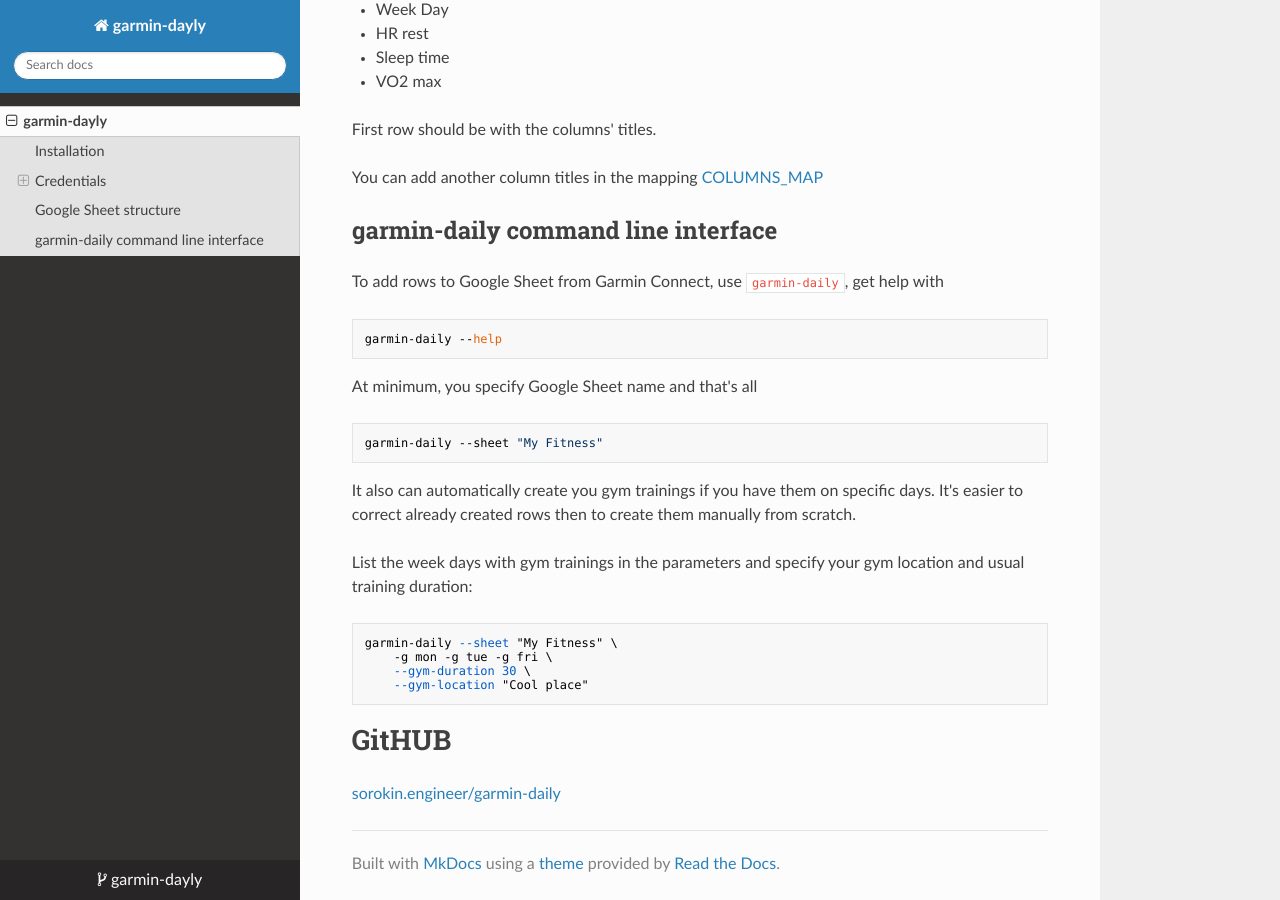
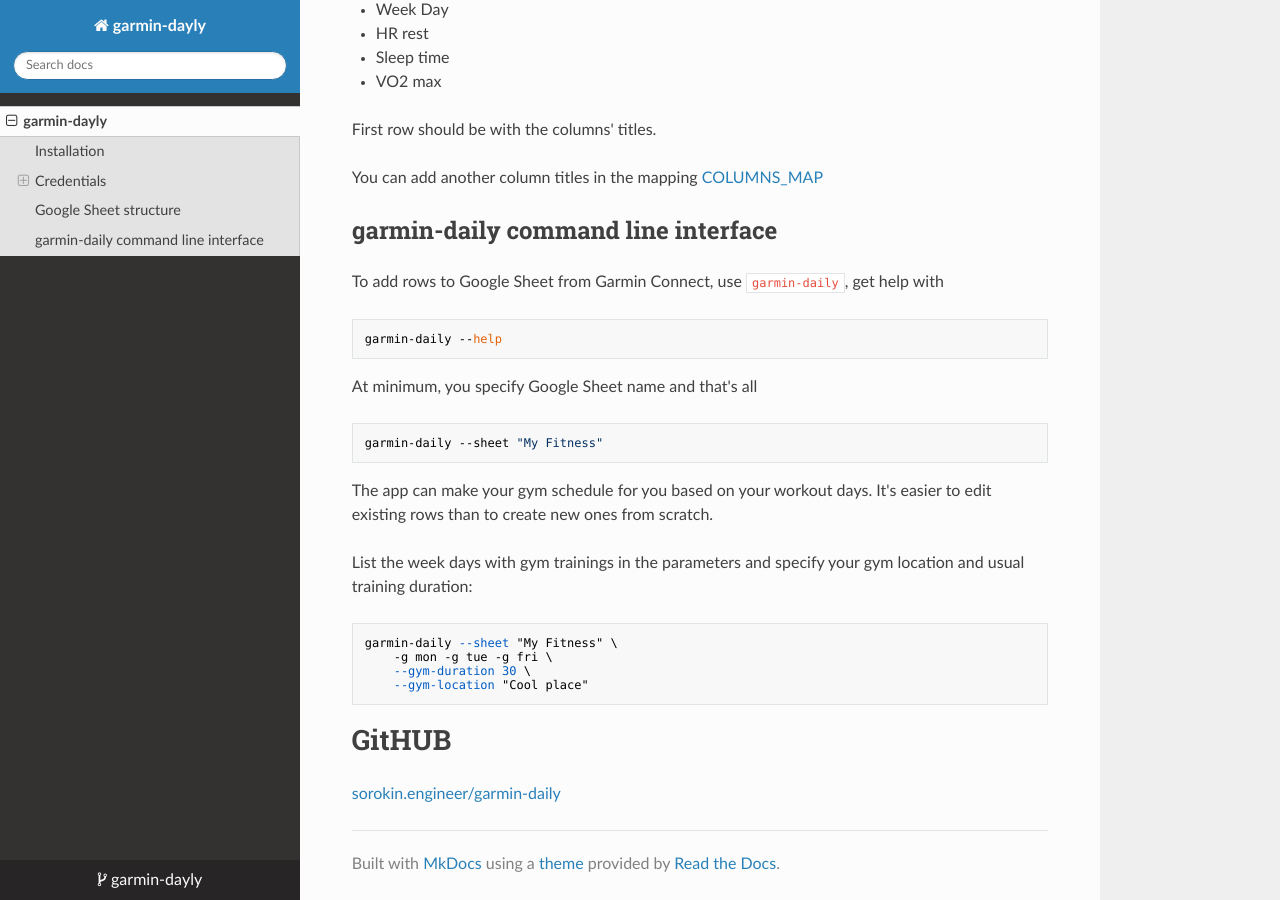
Before and after one commit to andgineer/garmin-daily, an MkDocs documentation site: the page built from docs/README.md, in a window 1280 px wide and 900 px high, scrolled down 1289 px. Built offline with MkDocs 1.6.1, drawn with Linux system fonts in a browser that asks for light colours; nearby versions of some CDN libraries.

Commit message:
code and docstrings improved

```diff
--- a/docs/README.md
+++ b/docs/README.md
@@ -54,10 +54,8 @@
 
     garmin-daily --sheet "My Fitness"
 
-It also can automatically create you gym trainings if you have them
-on specific days.
-It's easier to correct already created rows then to create them
-manually from scratch.
+The app can make your gym schedule for you based on your workout days.
+It's easier to edit existing rows than to create new ones from scratch.
 
 List the week days with gym trainings in the parameters
 and specify your gym location and usual training duration:
```
Also changed, not shown: README.md (+13 -0 lines), 2 other files.
